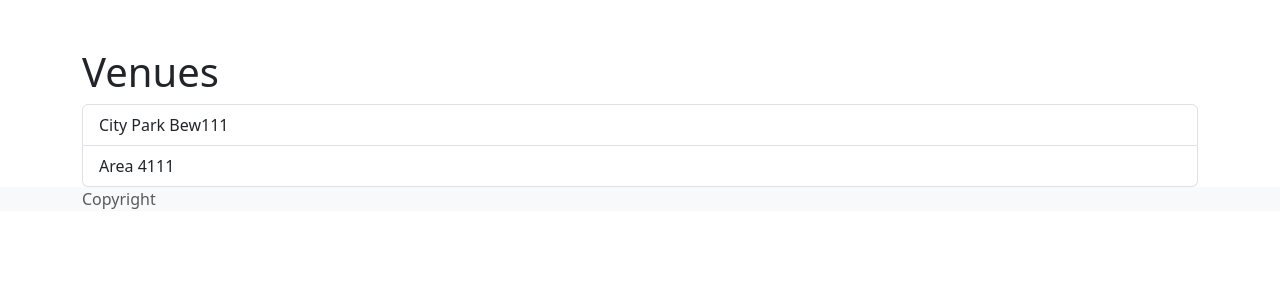
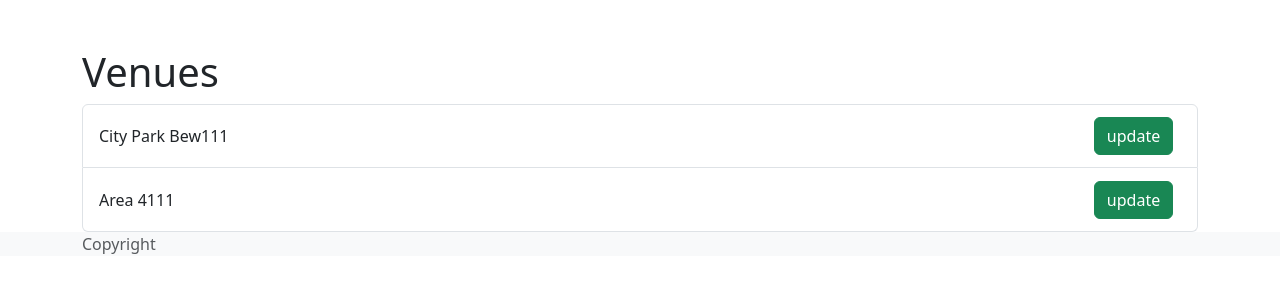
Before and after one commit to AkbharChowdhury/myclub, a Django app: page /list_venues/ in a window 1280 px wide. Shown: the part 56-356 px from the top of the page. Run offline with Django 5.2, Linux system fonts and the light colour scheme; data comes from the database, SQL or seed files in the repository; both versions use the stored data as it was after the commit.

Commit message:
completed_update_venue.html page

```diff
--- a/events/templates/show_venue.html
+++ b/events/templates/show_venue.html
@@ -9,7 +9,7 @@
             </ol>
         </nav>
 
-        {% include 'venue_card.html' with venue=venue %}
+        {% include 'venue_card.html' with venue=venue%}
 
 
     </div>
--- a/events/templates/venue.html
+++ b/events/templates/venue.html
@@ -1,11 +1,23 @@
 {% extends 'base.html' %}
 {% block content %}
     <div class="container">
+
         <h1>Venues</h1>
-        <div class="list-group">
+        {#        <div class="list-group">#}
+        {#            {% for venue in venue_list %}#}
+        {#                <a href="{% url 'show_venue' venue.id %}" class="list-group-item list-group-item-action">{{ venue }}</a>#}
+        {#             {% endfor %}#}
+        {#        </div>#}
+
+        <ul class="list-group">
             {% for venue in venue_list %}
-                <a href="{% url 'show_venue' venue.id %}" class="list-group-item list-group-item-action">{{ venue }}</a>
-            {% endfor %}
-        </div>
+            <li class="list-group-item d-flex justify-content-between align-items-center">
+                <a href="{% url 'show_venue' venue.id %}" class="text-dark text-decoration-none"> {{ venue }}</a>
+                <span class="badge text rounded-pill">
+                    <a href="{% url 'update_venue' venue.id %}" class=" btn btn-small btn-success">update</a>
+                </span>
+            </li>
+             {% endfor %}
+        </ul>
     </div>
 {% endblock %}
--- a/events/templates/venue_card.html
+++ b/events/templates/venue_card.html
@@ -10,6 +10,6 @@
             <li> Email: <a href="mailto:{{ venue.email }}">{{ venue.email }}</a></li>
             <li> Website: <a href="{{ venue.web }}">{{ venue.web }}</a></li>
         </p>
-        {#    <a href="#" class="btn btn-primary">Go somewhere</a>#}
+            <a href="#" class="btn btn-primary">Go somewhere</a>
     </div>
 </div>
--- a/events/urls.py
+++ b/events/urls.py
@@ -3,7 +3,7 @@ from django.urls import path
 # . means current directory
 from . import views
 
-from .views import VenueCreateView
+from .views import VenueCreateView, VenueUpdateView
 
 
 
@@ -17,5 +17,6 @@ urlpatterns = [
     # path('show_venue/', views.show_venue, name='show_venue'),
     path('show_venue/<int:venue_id>', views.show_venue, name='show_venue'),
     path('search_venues', views.search_venues, name='search_venues'),
+    path('venue/<int:pk>/update', VenueUpdateView.as_view(), name='update_venue'),
 
 ]
--- a/events/views.py
+++ b/events/views.py
@@ -3,8 +3,8 @@ from calendar import HTMLCalendar
 from datetime import datetime
 
 from django.contrib.messages.views import SuccessMessageMixin
-from django.shortcuts import render
-from django.views.generic import CreateView
+from django.shortcuts import render, redirect
+from django.views.generic import CreateView, UpdateView
 
 from .models import Event, Venue
 from django.shortcuts import get_object_or_404
@@ -56,6 +56,17 @@ class VenueCreateView(SuccessMessageMixin, CreateView):
     success_url = 'add_venue'
 
 
+class VenueUpdateView(UpdateView):
+    model = Venue
+    context_object_name = 'post'
+    template_name = 'update_venue.html'
+    fields = '__all__'
+    success_message = 'venue updated'.title()
+    success_url = '/list_venues/'
+
+
+
+
 def list_venues(request):
     venue_list = Venue.objects.all()
     return render(request, 'venue.html', {'venue_list': venue_list})
```
Also changed, not shown: events/templates/update_venue.html (added, +22 -0 lines), db.sqlite3.
